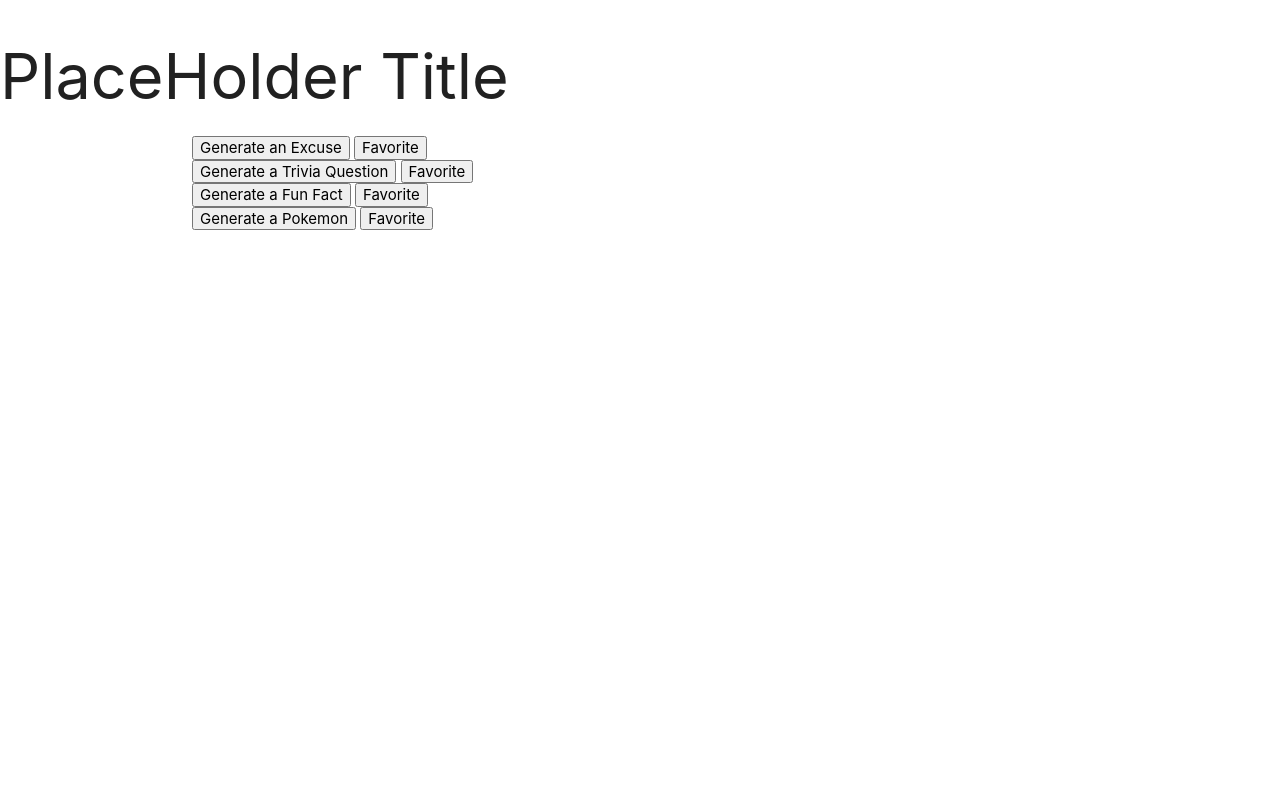
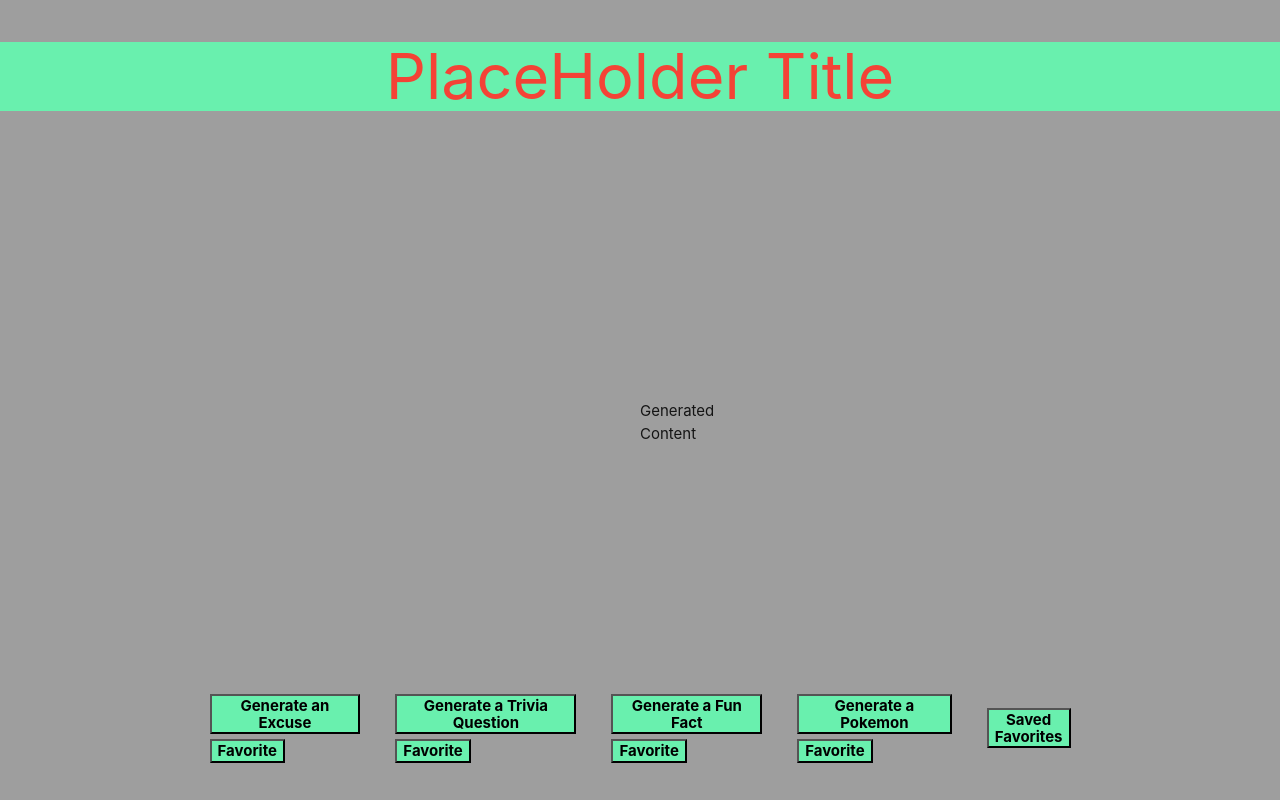
Before and after one commit to Ajayyang461/Project1, a plain HTML site: page index.html in a window 1280 px wide. Drawn offline with Linux system fonts and the light colour scheme; no server answers.

Commit message:
styled the page and added favorites button and a spot for generated content

```diff
--- a/CSS/style.css
+++ b/CSS/style.css
@@ -0,0 +1,28 @@
+header {
+  top: 0%;
+}
+
+.container {
+  position: absolute;
+  bottom: 0;
+  left: 0;
+  right: 0;
+}
+
+#genContainer {
+  position: absolute;
+  top: 50%;
+  bottom: 50%;
+  left: 50%;
+  right: 50%;
+}
+
+#excuse-API, #trivia-API, #funfact-API, #pokeAPI, #allFav{
+  margin: 15px;
+}
+
+#excuseBtn, #fvr-excuse, #triviaBtn, #fvr-trivia, #funfactBtn, #fvr-fact, #pokeBtn, #fvr-poke, #favBtn {
+  margin: 2.5px;
+  cursor: pointer;
+  font-weight: bold;
+}
--- a/index.html
+++ b/index.html
@@ -6,35 +6,45 @@
 <link rel="stylesheet" href="materialize/css/materialize.min.css">
 <link rel="stylesheet" href="CSS/style.css" />
 
-<body>
+<body class="grey">
   <header class="Header-container">
-    <h1 class="bg-yellow-200 text-purple-800 text-center p-15 text-4xl font-extrabold">PlaceHolder Title</h1>
+    <h1 class="green accent-2 red-text center-align">PlaceHolder Title</h1>
   </header>
-  <div class="container flex flex-row justify-center absolute inset-x-0 bottom-0">
-    <div id="excuse-API" class="m-5">
+
+  <div id="genContainer">
+    <div id="generated" class="center-align ">Generated Content</div>
+  </div>
+
+  <div class="container row valign-wrapper">
+    <div id="excuse-API" class="">
       <div id="excuse"></div>
-      <button id="excuseBtn" class="bg-green-300">Generate an Excuse</button>
-      <button id="fvr-excuse" class="m-5 bg-green-300">Favorite</button>
+      <button id="excuseBtn" class="green accent-2">Generate an Excuse</button>
+      <button id="fvr-excuse" class="green accent-2">Favorite</button>
     </div>
 
-    <div id="trivia-API" class="m-5">
+    <div id="trivia-API" class="">
       <div id="question"></div>
-      <button id="triviaBtn" class="bg-green-300">Generate a Trivia Question</button>
-      <button id="fvr-trivia" class="m-5 bg-green-300">Favorite</button>
+      <button id="triviaBtn" class="green accent-2">Generate a Trivia Question</button>
+      <button id="fvr-trivia" class="green accent-2">Favorite</button>
     </div>
 
-    <div id="funfact-API" class="m-5">
+    <div id="funfact-API" class="">
       <div id="fact"></div>
-      <button id="funfactBtn" class="bg-green-300"> Generate a Fun Fact</button>
-      <button id="fvr-fact" class="m-5 bg-green-300">Favorite</button>
+      <button id="funfactBtn" class="green accent-2"> Generate a Fun Fact</button>
+      <button id="fvr-fact" class="green accent-2">Favorite</button>
     </div>
 
     <div id="pokeAPI" class="m-5">
       <div id="pokemon"></div>
-      <button id="pokeBtn" class="bg-green-300">Generate a Pokemon</button>
-      <button id="fvr-poke" class="m-5 bg-green-300">Favorite</button>
+      <button id="pokeBtn" class="green accent-2">Generate a Pokemon</button>
+      <button id="fvr-poke" class="green accent-2">Favorite</button>
+    </div>
+
+    <div id="allFav" class="">
+      <button id="favBtn" class="green accent-2">Saved Favorites</button>
     </div>
   </div>
+
   <script src="materialize\js\materialize.min.js"></script>
   <script src="./JS/script.js"></script>
 </body>
```
